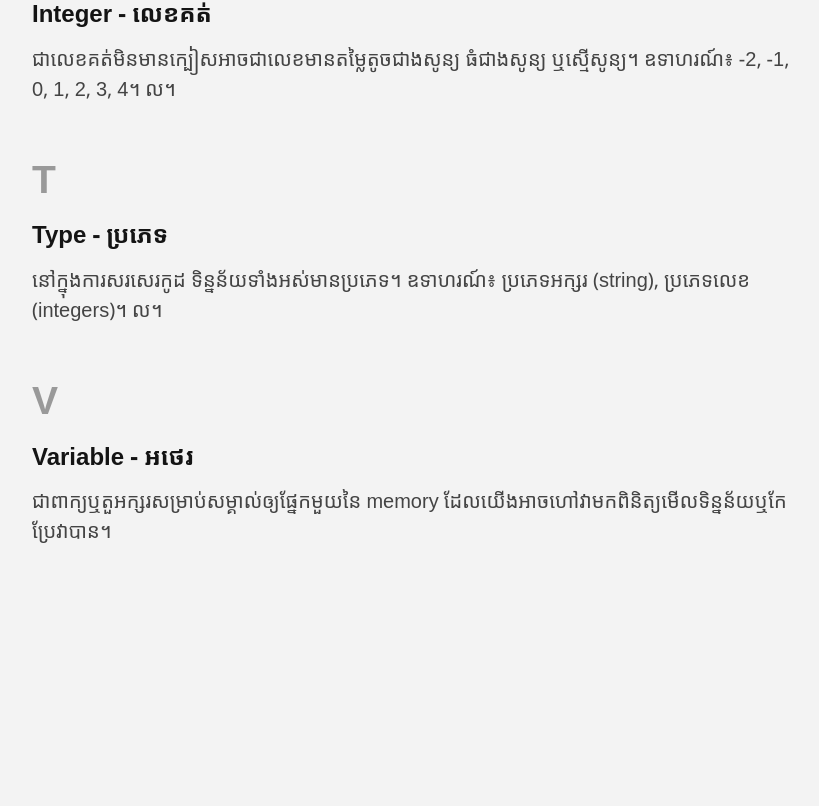
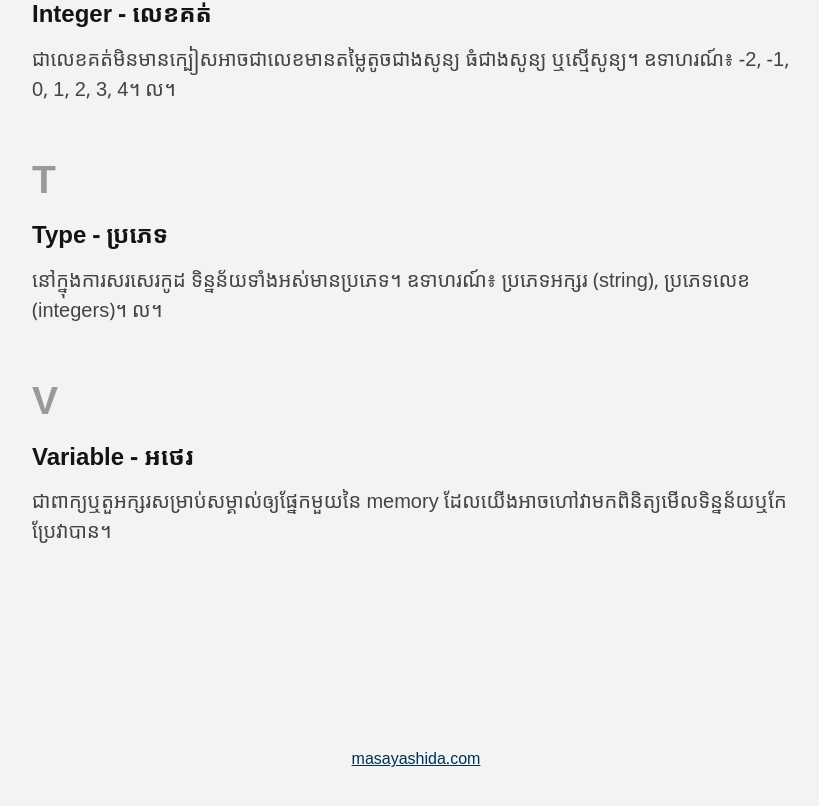
Before and after one commit to masayaShinoda/khmer-programming-words, a SvelteKit app: page / in a window 1280 px wide. Shown: the part 2291-3097 px from the top of the page, without its empty margins (224-1043 px from the left). Before the commit the page ends 2977 px from the top, so only its background shows below. Built offline with nearby package versions, Linux system fonts and the light colour scheme.

Commit message:
update footer

```diff
--- a/src/routes/+page.svelte
+++ b/src/routes/+page.svelte
@@ -65,6 +65,9 @@
 		{/each}
 	</dl>
 </section>
+<footer class="section_footer">
+	<a href="https://masayashida.com">masayashida.com</a>
+</footer>
 
 <style>
 	.section_alpha_nav {
@@ -164,4 +167,14 @@
 			color: var(--clr_grey_shade_b);
 		}
 	}
+	.section_footer {
+		width: 100%;
+		/* max-width: min(40em, 95%); */
+		margin: 2.5rem auto 3.5rem auto;
+		padding: 1.5rem 0;
+		display: inline-flex;
+		justify-content: center;
+		align-items: center;
+		/* outline: 1px solid red; */
+	}
 </style>
```
